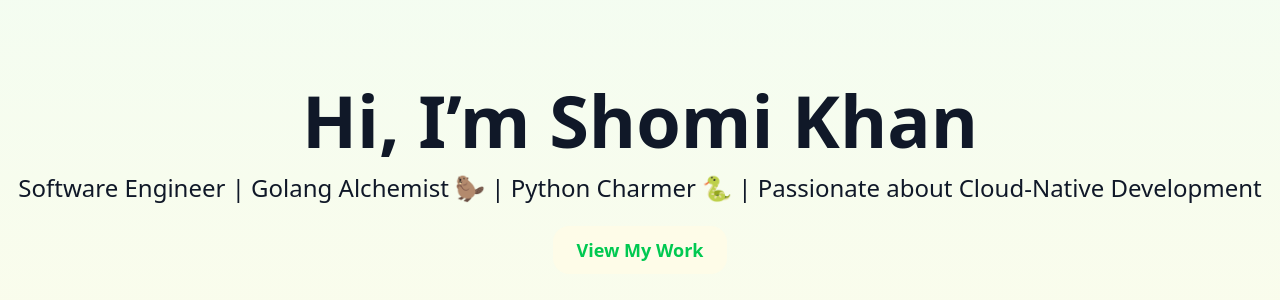
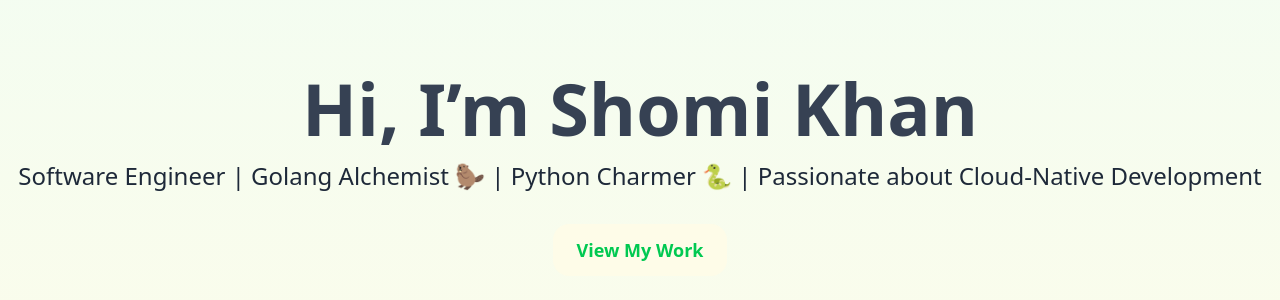
Before and after one commit to nahK994/nahK994.github.io, a Next.js app: page /components/hero in a window 1280 px wide. Shown: the part 226-526 px from the top of the page. Built offline with nearby package versions, Linux system fonts and the light colour scheme.

Commit message:
update hero section

```diff
--- a/app/components/hero/page.tsx
+++ b/app/components/hero/page.tsx
@@ -1,10 +1,10 @@
 export default function Hero() {
-    return <section id="hero" className="min-h-screen flex items-center justify-center bg-gradient-to-b from-green-50 to-yellow-50 text-gray-900">
-    <div className="text-center">
-        <h1 className="text-5xl md:text-7xl font-bold mb-4 animate-fade-in-down">
+    return <section id="hero" className="min-h-screen flex items-center justify-center bg-gradient-to-b from-green-50 to-yellow-50">
+    <div className="text-center flex flex-col items-center">
+        <h1 className="text-5xl md:text-7xl font-bold mb-4 animate-fade-in-down text-gray-700">
             Hi, I’m Shomi Khan
         </h1>
-        <p className="text-lg md:text-2xl mb-8 animate-fade-in-up">
+        <p className="text-lg md:text-2xl mb-8 animate-fade-in-up text-gray-800">
             Software Engineer | Golang Alchemist 🦫 | Python Charmer 🐍 | Passionate about Cloud-Native Development
         </p>
         <a
```
